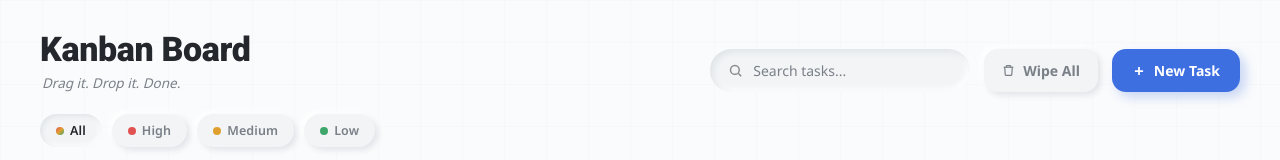
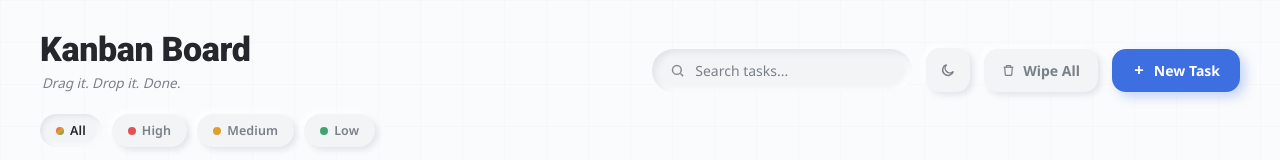
Before and after one commit to Akhil-h36/TODO_management_task, a React (Vite) app in the folder kanban-app/: page / in a window 1280 px wide. Shown: the top 160 px of the page. Built offline with nearby package versions, Linux system fonts and the light colour scheme.

Commit message:
Add dark mode toggle and shrink the date picker popup to fit the card

```diff
--- a/kanban-app/src/components/Header.jsx
+++ b/kanban-app/src/components/Header.jsx
@@ -1,10 +1,12 @@
 import { useState } from "react";
 import { useTaskActions, useTaskState } from "../context/TaskContext";
+import { useTheme } from "../hooks/useTheme";
 import ConfirmDialog from "./ConfirmDialog";
 
 export default function Header({ onNewTask }) {
   const { searchTerm, setSearchTerm, tasks } = useTaskState();
   const { clearAll } = useTaskActions();
+  const { theme, toggleTheme } = useTheme();
   const [confirmOpen, setConfirmOpen] = useState(false);
 
   return (
@@ -26,6 +28,22 @@ export default function Header({ onNewTask }) {
             onChange={(e) => setSearchTerm(e.target.value)}
           />
         </div>
+        <button
+          className="btn-theme"
+          title={theme === "dark" ? "Switch to light mode" : "Switch to dark mode"}
+          onClick={toggleTheme}
+        >
+          {theme === "dark" ? (
+            <svg width="16" height="16" viewBox="0 0 24 24" fill="none" stroke="currentColor" strokeWidth="2.2">
+              <circle cx="12" cy="12" r="4.2" />
+              <path d="M12 2.5v2.2M12 19.3v2.2M4.2 4.2l1.6 1.6M18.2 18.2l1.6 1.6M2.5 12h2.2M19.3 12h2.2M4.2 19.8l1.6-1.6M18.2 5.8l1.6-1.6" />
+            </svg>
+          ) : (
+            <svg width="16" height="16" viewBox="0 0 24 24" fill="none" stroke="currentColor" strokeWidth="2.2">
+              <path d="M20 14.2A8.2 8.2 0 1 1 9.8 4a6.6 6.6 0 0 0 10.2 10.2Z" />
+            </svg>
+          )}
+        </button>
         <button
           className="btn-wipe"
           disabled={tasks.length === 0}
--- /dev/null
+++ b/kanban-app/src/hooks/useTheme.js
@@ -0,0 +1,49 @@
+import { useEffect, useState } from "react";
+
+const STORAGE_KEY = "kanban-board:theme";
+
+function readStoredTheme() {
+  try {
+    const stored = localStorage.getItem(STORAGE_KEY);
+    return stored === "light" || stored === "dark" ? stored : null;
+  } catch {
+    return null;
+  }
+}
+
+function systemPrefersDark() {
+  return typeof window !== "undefined" && window.matchMedia("(prefers-color-scheme: dark)").matches;
+}
+
+/**
+ * `explicitTheme` is null until the user picks one via the toggle, meaning
+ * "follow the OS setting" (handled in CSS via prefers-color-scheme). Once
+ * they toggle, that choice is explicit and persisted, overriding the OS
+ * setting from then on.
+ */
+export function useTheme() {
+  const [explicitTheme, setExplicitTheme] = useState(readStoredTheme);
+
+  useEffect(() => {
+    const root = document.documentElement;
+    if (explicitTheme) root.setAttribute("data-theme", explicitTheme);
+    else root.removeAttribute("data-theme");
+  }, [explicitTheme]);
+
+  function toggleTheme() {
+    setExplicitTheme((current) => {
+      const isDark = current === "dark" || (!current && systemPrefersDark());
+      const next = isDark ? "light" : "dark";
+      try {
+        localStorage.setItem(STORAGE_KEY, next);
+      } catch {
+        // ignore write failures (private browsing, storage disabled, etc.)
+      }
+      return next;
+    });
+  }
+
+  const resolvedTheme = explicitTheme ?? (systemPrefersDark() ? "dark" : "light");
+
+  return { theme: resolvedTheme, toggleTheme };
+}
--- a/kanban-app/src/index.css
+++ b/kanban-app/src/index.css
@@ -15,6 +15,45 @@
   --medium: #e0a030;
   --low: #3fa66b;
   --radius-lg: 22px;
+  --dash-line: #d5dae0;
+  --drag-over-bg: #eaedf1;
+  --hover-strong: #e6e9ec;
+}
+
+/* Dark palette: same token names, different values, so every component
+   below stays theme-agnostic. Applied automatically from OS preference,
+   or forced by the toggle via [data-theme] (which always wins). */
+@media (prefers-color-scheme: dark) {
+  :root:not([data-theme="light"]) {
+    --bg-board: #1c1e22;
+    --bg-column: #17191c;
+    --shadow-light: #24272c;
+    --shadow-dark: #0d0e10;
+    --ink: #e9ebee;
+    --ink-muted: #8b929c;
+    --paper: #24272c;
+    --rule-line: rgba(110, 150, 255, 0.12);
+    --margin-line: rgba(255, 110, 110, 0.38);
+    --accent-blue: #5b8afc;
+    --dash-line: #3a3e46;
+    --drag-over-bg: #202329;
+    --hover-strong: #2c2f36;
+  }
+}
+:root[data-theme="dark"] {
+  --bg-board: #1c1e22;
+  --bg-column: #17191c;
+  --shadow-light: #24272c;
+  --shadow-dark: #0d0e10;
+  --ink: #e9ebee;
+  --ink-muted: #8b929c;
+  --paper: #24272c;
+  --rule-line: rgba(110, 150, 255, 0.12);
+  --margin-line: rgba(255, 110, 110, 0.38);
+  --accent-blue: #5b8afc;
+  --dash-line: #3a3e46;
+  --drag-over-bg: #202329;
+  --hover-strong: #2c2f36;
 }
 
 *{ box-sizing: border-box; }
@@ -80,6 +119,16 @@ header { display: flex; align-items: flex-end; justify-content: space-between; g
 .btn-wipe:hover:not(:disabled) { color: var(--high); transform: translateY(-2px); }
 .btn-wipe:disabled { opacity: 0.4; cursor: not-allowed; }
 
+.btn-theme {
+  width: 44px; height: 44px; flex-shrink: 0;
+  display: flex; align-items: center; justify-content: center;
+  background: var(--bg-column); color: var(--ink-muted); border: none; cursor: pointer;
+  border-radius: 14px;
+  box-shadow: 3px 3px 6px var(--shadow-dark), -3px -3px 6px var(--shadow-light);
+  transition: color 0.15s ease, transform 0.15s ease;
+}
+.btn-theme:hover { color: var(--accent-blue); transform: translateY(-2px) rotate(12deg); }
+
 .filters { display: flex; gap: 10px; margin-bottom: 26px; flex-wrap: wrap; }
 .chip {
   font-family: "Noto Sans"; font-weight: 600; font-size: 12.5px; letter-spacing: 0.01em;
@@ -108,7 +157,7 @@ header { display: flex; align-items: flex-end; justify-content: space-between; g
   transition: box-shadow 0.2s ease, background 0.2s ease;
 }
 .column.drag-over {
-  background: #eaedf1;
+  background: var(--drag-over-bg);
   box-shadow: inset 7px 7px 15px var(--shadow-dark), inset -7px -7px 15px var(--shadow-light), 0 0 0 2px rgba(61, 111, 224, 0.3);
 }
 
@@ -185,9 +234,9 @@ header { display: flex; align-items: flex-end; justify-content: space-between; g
 }
 .icon-btn:hover { color: var(--high); }
 
-.empty-state { border: 2px dashed #d5dae0; border-radius: 14px; padding: 22px 12px; text-align: center; color: var(--ink-muted); font-size: 13px; }
+.empty-state { border: 2px dashed var(--dash-line); border-radius: 14px; padding: 22px 12px; text-align: center; color: var(--ink-muted); font-size: 13px; }
 .add-inline {
-  margin-top: 14px; width: 100%; background: transparent; border: 2px dashed #d5dae0; border-radius: 12px; padding: 10px;
+  margin-top: 14px; width: 100%; background: transparent; border: 2px dashed var(--dash-line); border-radius: 12px; padding: 10px;
   color: var(--ink-muted); font-family: "Noto Sans"; font-weight: 600; font-size: 13px; cursor: pointer;
 }
 .add-inline:hover { color: var(--ink); border-color: var(--accent-blue); }
@@ -228,7 +277,7 @@ header { display: flex; align-items: flex-end; justify-content: space-between; g
    never push the modal taller than the viewport; the header above stays
    put as chrome instead of scrolling away with the text. */
 .big-paper-body {
-  flex: 1 1 auto; min-height: 0; overflow-y: auto;
+  flex: 1 1 auto; min-height: 0; overflow-y: auto; overflow-x: hidden;
   background: var(--paper);
   background-image: repeating-linear-gradient(var(--paper) 0 27px, var(--rule-line) 27px 28px);
   background-position: 0 2px; background-repeat: repeat-y;
@@ -260,7 +309,7 @@ header { display: flex; align-items: flex-end; justify-content: space-between; g
 .pv-desc em { color: var(--ink-muted); }
 
 .pv-title-input {
-  width: 100%; border: none; border-bottom: 2px dashed #d5dae0; background: transparent; outline: none;
+  width: 100%; border: none; border-bottom: 2px dashed var(--dash-line); background: transparent; outline: none;
   font-family: "Roboto"; font-weight: 900; font-size: 22px; color: var(--ink); padding: 2px 0 8px; margin-bottom: 4px;
 }
 .pv-title-input.error { border-bottom-color: var(--high); }
@@ -318,22 +367,25 @@ header { display: flex; align-items: flex-end; justify-content: space-between; g
 .datepicker.error .datepicker-trigger { box-shadow: inset 2px 2px 5px var(--shadow-dark), inset -2px -2px 5px var(--shadow-light), 0 0 0 2px rgba(225, 82, 82, 0.4); }
 
 .datepicker-pop {
-  position: absolute; top: calc(100% + 6px); left: 0; z-index: 10; width: 240px;
-  background: var(--paper); border-radius: 14px; padding: 12px;
+  /* Right-aligned to the trigger (the date field is always the rightmost
+     column in its row) so the popup grows back over the row instead of
+     past the card's right edge, which used to force a horizontal scroll. */
+  position: absolute; top: calc(100% + 6px); right: 0; z-index: 10; width: 196px; max-width: calc(100vw - 72px);
+  background: var(--paper); border-radius: 12px; padding: 9px;
   box-shadow: 0 10px 24px rgba(20, 22, 26, 0.16), 0 2px 6px rgba(20, 22, 26, 0.08);
 }
-.datepicker-head { display: flex; align-items: center; justify-content: space-between; margin-bottom: 10px; font-family: "Roboto"; font-weight: 700; font-size: 12.5px; color: var(--ink); }
+.datepicker-head { display: flex; align-items: center; justify-content: space-between; margin-bottom: 7px; font-family: "Roboto"; font-weight: 700; font-size: 11px; color: var(--ink); }
 .datepicker-head button {
-  width: 24px; height: 24px; border: none; border-radius: 7px; background: var(--bg-column); color: var(--ink-muted);
-  cursor: pointer; font-size: 15px; line-height: 1; display: flex; align-items: center; justify-content: center;
+  width: 19px; height: 19px; border: none; border-radius: 6px; background: var(--bg-column); color: var(--ink-muted);
+  cursor: pointer; font-size: 12px; line-height: 1; display: flex; align-items: center; justify-content: center;
 }
 .datepicker-head button:hover { color: var(--ink); }
-.datepicker-weekdays { display: grid; grid-template-columns: repeat(7, 1fr); margin-bottom: 4px; }
-.datepicker-weekdays span { text-align: center; font-size: 10.5px; font-weight: 700; color: var(--ink-muted); }
-.datepicker-grid { display: grid; grid-template-columns: repeat(7, 1fr); gap: 2px; }
+.datepicker-weekdays { display: grid; grid-template-columns: repeat(7, 1fr); margin-bottom: 2px; }
+.datepicker-weekdays span { text-align: center; font-size: 9px; font-weight: 700; color: var(--ink-muted); }
+.datepicker-grid { display: grid; grid-template-columns: repeat(7, 1fr); gap: 1px; }
 .datepicker-cell {
-  aspect-ratio: 1; border: none; background: transparent; border-radius: 8px;
-  font-family: "Noto Sans"; font-size: 12px; color: var(--ink); cursor: pointer;
+  aspect-ratio: 1; border: none; background: transparent; border-radius: 6px;
+  font-family: "Noto Sans"; font-size: 10.5px; color: var(--ink); cursor: pointer;
   display: flex; align-items: center; justify-content: center;
 }
 .datepicker-cell.empty { cursor: default; }
@@ -355,6 +407,6 @@ header { display: flex; align-items: flex-end; justify-content: space-between; g
 .confirm-actions { display: flex; justify-content: flex-end; gap: 8px; }
 .confirm-btn { border: none; border-radius: 10px; padding: 9px 16px; font-family: "Noto Sans"; font-weight: 700; font-size: 13px; cursor: pointer; }
 .confirm-btn.cancel { background: var(--bg-column); color: var(--ink); }
-.confirm-btn.cancel:hover { background: #e6e9ec; }
+.confirm-btn.cancel:hover { background: var(--hover-strong); }
 .confirm-btn.danger { background: var(--high); color: #fff; }
 .confirm-btn.danger:hover { background: #c94545; }
```
